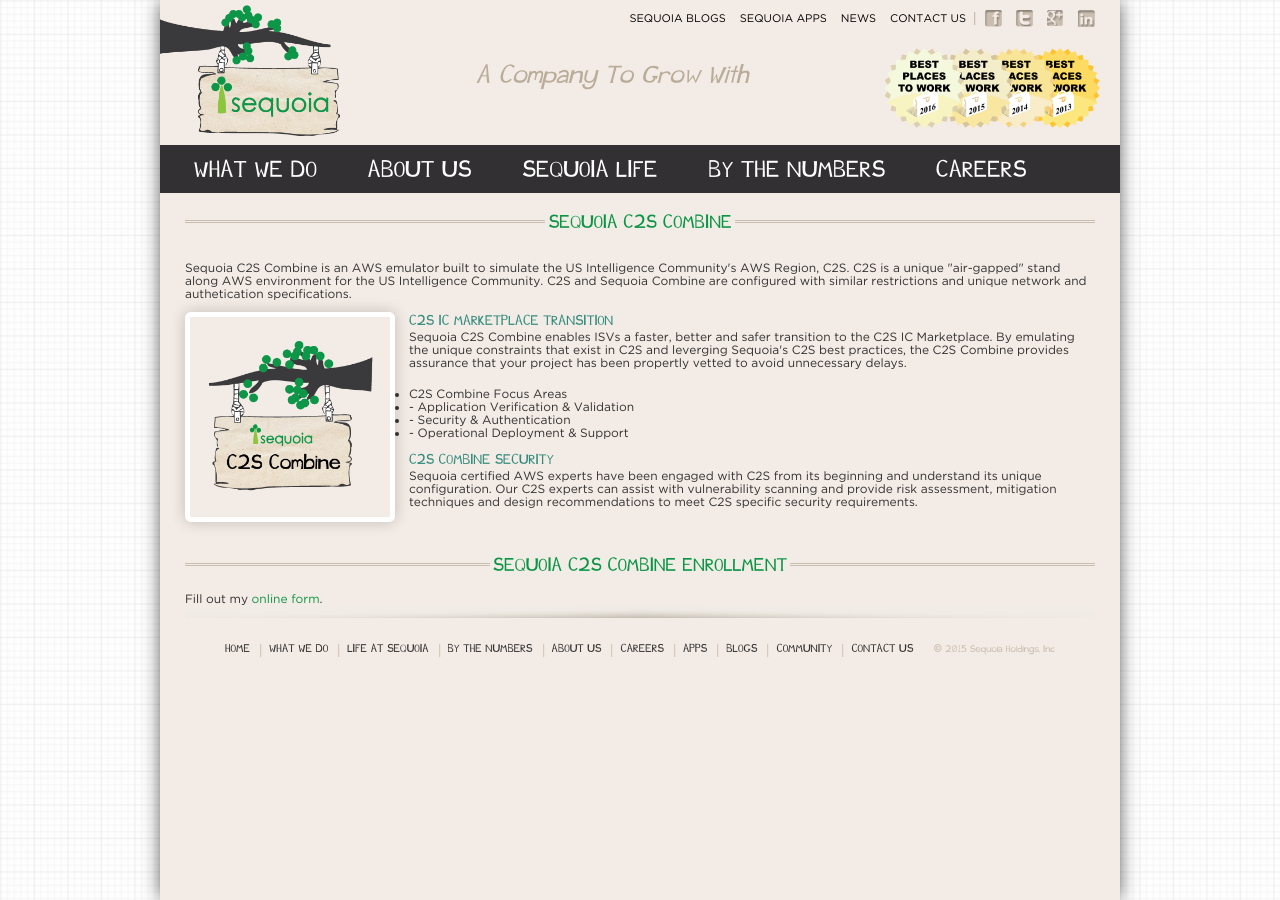
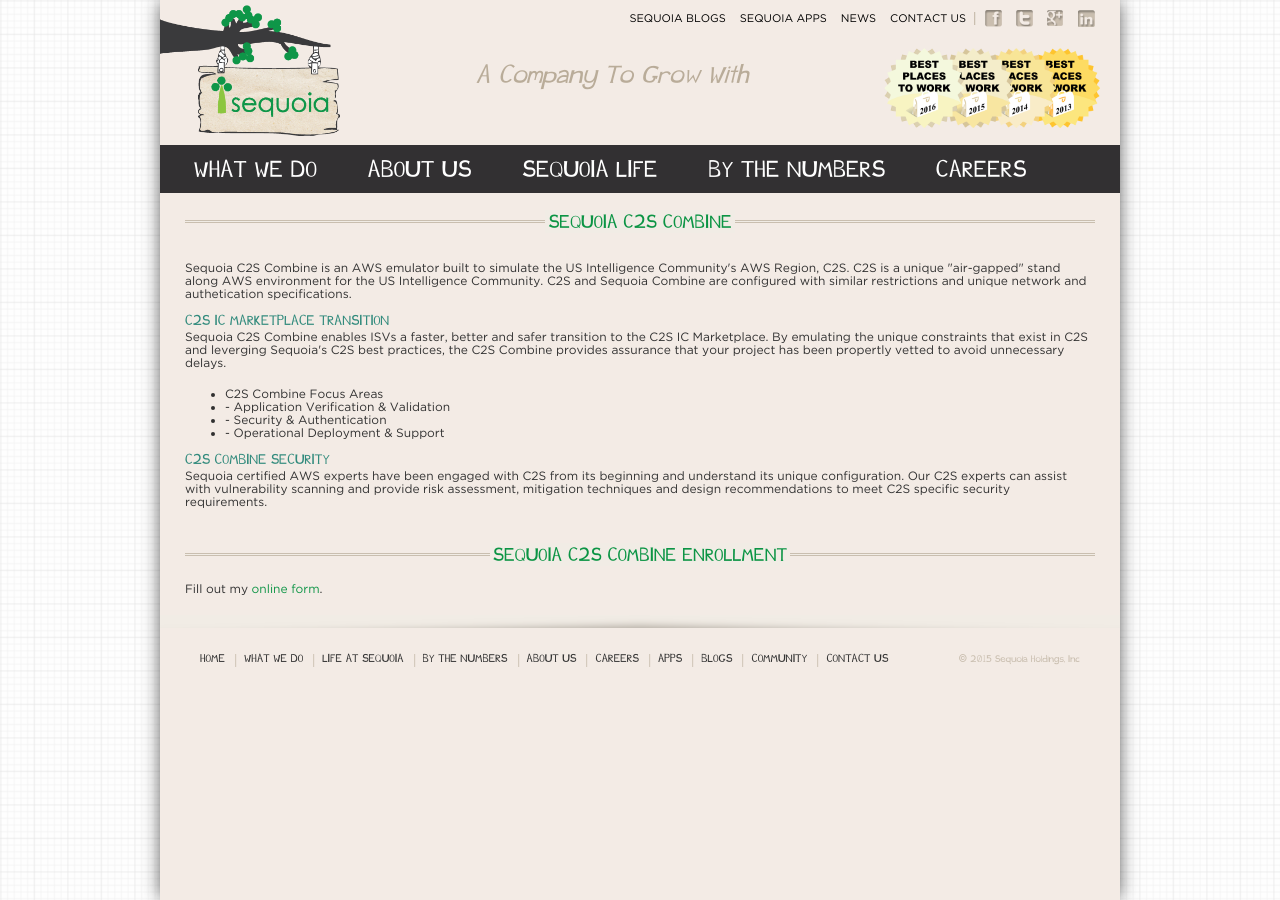
Before and after one commit to sequoiainc/www.sequoiainc.com, a Jekyll site: the page built from c2s/index.html, in a window 1280 px wide. Built offline with Jekyll 4.4.1, drawn with Linux system fonts in a browser that asks for light colours.

Commit message:
Update index.html

```diff
--- a/c2s/index.html
+++ b/c2s/index.html
@@ -8,8 +8,7 @@
   </div>
       <p>Sequoia C2S Combine is an AWS emulator built to simulate the US Intelligence Community's AWS Region, C2S.  C2S is a unique "air-gapped" stand along AWS environment for the US Intelligence Community.  C2S and Sequoia Combine are configured with similar restrictions and unique network and authetication specifications.</p>
   <div class="what_we_do-container">
-    <div class="team_sequoia-values_employees_wrap">
-        <img class="c2s_image" src="{{ site.baseurl }}/assets/images/C2s_Combine.png" alt="" width="200" height="217" />
+
     <div class="what_we_do-item">
       <h1 class="what_we_do-item_heading">C2S IC Marketplace Transition</h2>
       <p>Sequoia C2S Combine enables ISVs a faster, better and safer transition to the C2S IC Marketplace.  By emulating the unique constraints that exist in C2S and leverging Sequoia's C2S best practices, the C2S Combine provides assurance that your project has been propertly vetted to avoid unnecessary delays.</p>
```
